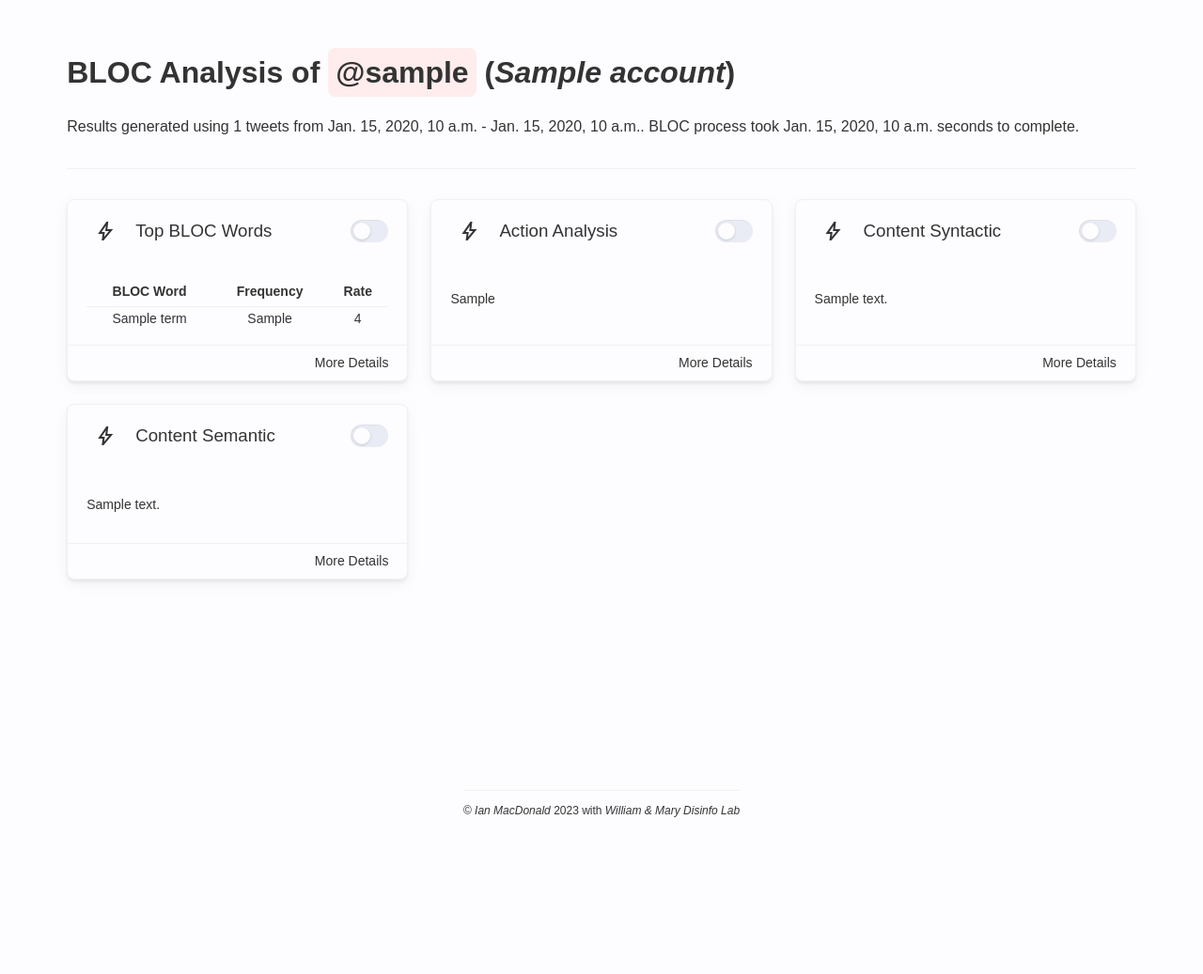
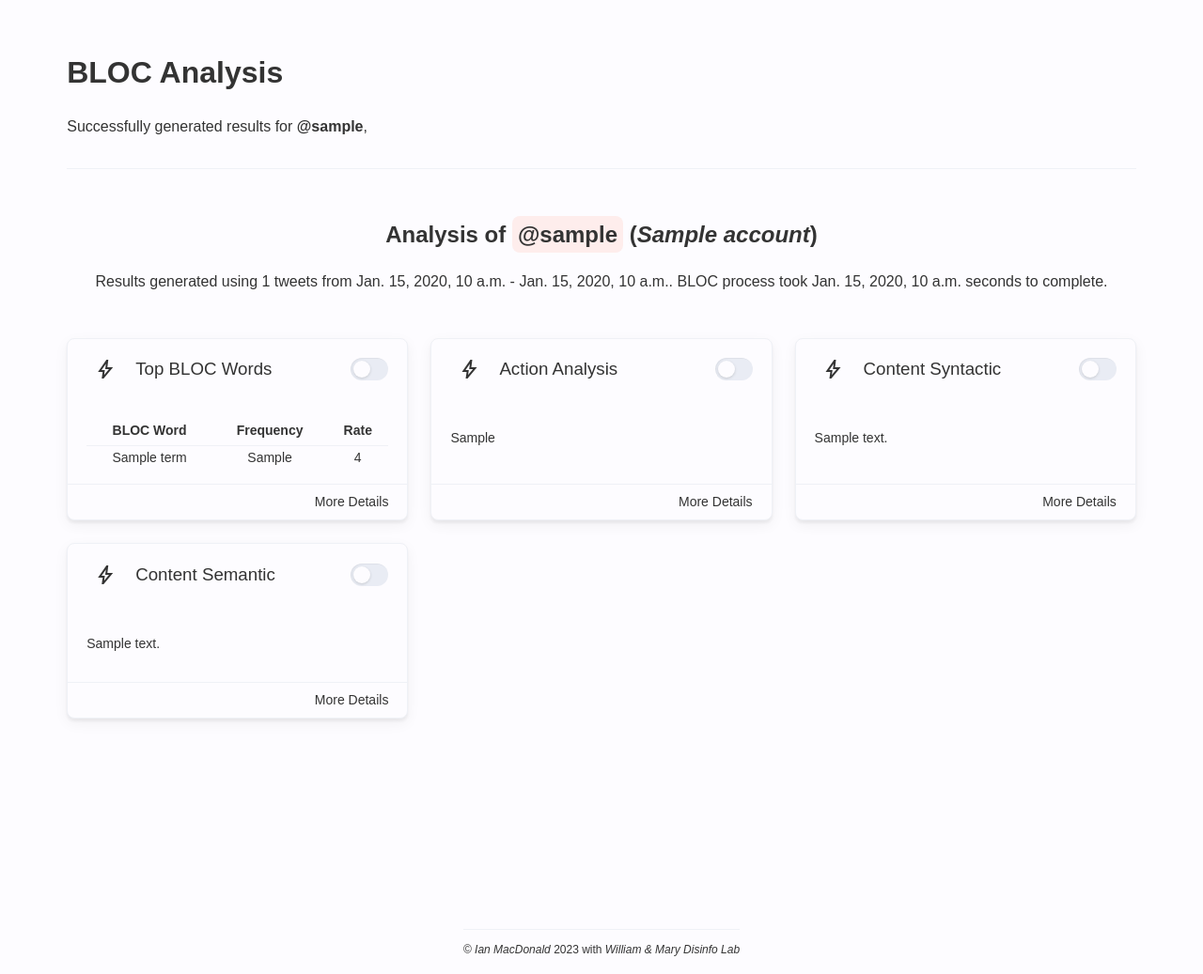
Before and after one commit to immacdonald/agwagram, a Django app: template blocdemo/templates/analysis_results.html in a window 1280 px wide. Shown: the part 69-1106 px from the top of the page at 94% size. Before the commit the page ends 939 px from the top, so only its background shows below. Run offline with Django 4.2, Linux system fonts and the light colour scheme; the template is opened without the code that fills it: most values are stand-ins (such as "Sample title", 1, 10 or a date in 2020); style sheets or scripts are compiled from the project's sources; some libraries are stand-ins or nearby versions.

Commit message:
Styling for displaying multi-user search

```diff
--- a/blocdemo/static/scss/styles.scss
+++ b/blocdemo/static/scss/styles.scss
@@ -420,14 +420,19 @@ button {
 .content {
 	border-top: 1px solid var(--c-border-primary);
 	margin-top: 2rem;
-	display: flex;
-	align-items: flex-start;
+}
+
+.content-subheader {
+	padding-top: 2rem;
+	text-align: center;
 }
 
 .content-main {
 	padding-top: 2rem;
 	padding-bottom: 6rem;
 	flex-grow: 1;
+	display: flex;
+	align-items: flex-start;
 }
 
 .card-grid {
--- a/blocdemo/templates/analysis_results.html
+++ b/blocdemo/templates/analysis_results.html
@@ -6,18 +6,14 @@ Results | B3T
 
 {% block content %}
 
-{% for account in  account_blocs %}
 <div class="content-header">
     <div class="content-header-intro">
-        <h1>BLOC Analysis of <span class="special-text">@{{account.account_username}}</span> (<i>{{account.account_name}}</i>)</h1>
-        {% if account.tweet_count > 0 %}
-        <p>Results generated using {{account.tweet_count}} tweets from {{account.first_tweet_date}} - {{account.last_tweet_date}}.
-            BLOC process took {{account.elapsed_time}} seconds to complete.</p>
-        {% else %}
-        <p>No results generated due to finding 0 tweets.
-            BLOC process took {{account.elapsed_time}} seconds to complete.</p>
-        {% endif %}
-
+        <h1>BLOC Analysis</h1>
+        <p>Successfully generated results for
+        {% for account in account_blocs %}
+            <b>@{{account.account_username}}</b>,
+        {% endfor %}
+        </p>
     </div>
     <div class="content-header-actions">
         <!--<button>
@@ -30,7 +26,18 @@ Results | B3T
         </button>-->
     </div>
 </div>
+{% for account in  account_blocs %}
 <div class="content">
+    <div class="content-subheader">
+        <h2>Analysis of <span class="special-text">@{{account.account_username}}</span> (<i>{{account.account_name}}</i>)</h2>
+        {% if account.tweet_count > 0 %}
+        <p>Results generated using {{account.tweet_count}} tweets from {{account.first_tweet_date}} - {{account.last_tweet_date}}.
+            BLOC process took {{account.elapsed_time}} seconds to complete.</p>
+        {% else %}
+        <p>No results generated due to finding 0 tweets.
+            BLOC process took {{account.elapsed_time}} seconds to complete.</p>
+        {% endif %}
+    </div>
     <div class="content-main">
         {% if account.tweet_count > 0 %}
         <div class="card-grid">
```
